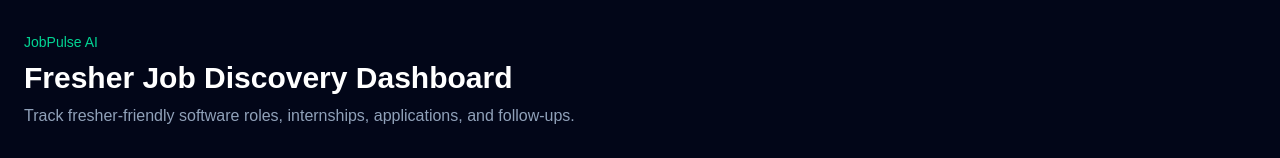
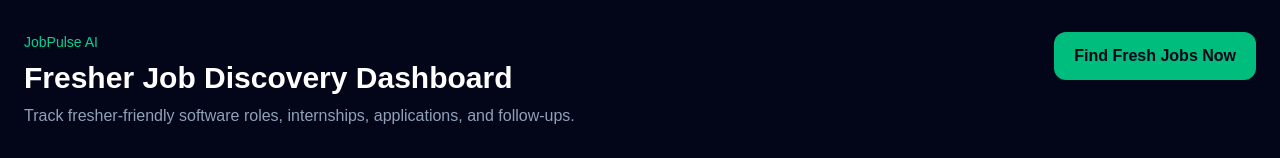
Before and after one commit to mrigakshi-chib/jobpulse-ai, a Next.js app in the folder frontend/: page / in a window 1280 px wide. Shown: the top 158 px of the page. Built offline with nearby package versions, Linux system fonts and the light colour scheme; no server answers.

Commit message:
Add fresh jobs search button

```diff
--- a/frontend/app/page.tsx
+++ b/frontend/app/page.tsx
@@ -26,12 +26,33 @@ type Job = {
   resume_version?: string | null;
 };
 
-type TabKey = "priority" | "saved" | "applied" | "internships" | "not_interested";
+type TabKey =
+  | "priority"
+  | "saved"
+  | "applied"
+  | "internships"
+  | "not_interested";
 
 type ApplicationUpdateInput = {
   follow_up_date: string | null;
   resume_version: string | null;
   notes: string | null;
+};
+
+type ScrapeRunResult = {
+  message?: string;
+  total_fetched?: number;
+  inserted?: number;
+  inserted_jobs?: number;
+  duplicates?: number;
+  skipped_duplicates?: number;
+  result?: {
+    total_fetched?: number;
+    inserted?: number;
+    inserted_jobs?: number;
+    duplicates?: number;
+    skipped_duplicates?: number;
+  };
 };
 
 const API_URL = process.env.NEXT_PUBLIC_API_URL;
@@ -53,14 +74,19 @@ const NOT_INTERESTED_JOBS_URL = `${API_URL}/jobs/?status=not_relevant`;
 
 export default function Home() {
   const [stats, setStats] = useState<JobStats | null>(null);
+
   const [priorityJobs, setPriorityJobs] = useState<Job[]>([]);
   const [internshipJobs, setInternshipJobs] = useState<Job[]>([]);
   const [savedJobs, setSavedJobs] = useState<Job[]>([]);
   const [appliedJobs, setAppliedJobs] = useState<Job[]>([]);
   const [notInterestedJobs, setNotInterestedJobs] = useState<Job[]>([]);
+
   const [activeTab, setActiveTab] = useState<TabKey>("priority");
   const [loading, setLoading] = useState(true);
   const [updatingJobId, setUpdatingJobId] = useState<number | null>(null);
+
+  const [scrapeRunning, setScrapeRunning] = useState(false);
+  const [scrapeMessage, setScrapeMessage] = useState<string | null>(null);
 
   async function loadDashboard() {
     try {
@@ -157,6 +183,44 @@ export default function Home() {
     }
   }
 
+  async function runFreshJobsSearch() {
+    try {
+      setScrapeRunning(true);
+      setScrapeMessage("Searching for fresh jobs...");
+
+      const response = await fetch(`${API_URL}/scheduler/run-now`, {
+        method: "POST",
+      });
+
+      if (!response.ok) {
+        throw new Error("Failed to run scraper");
+      }
+
+      const data: ScrapeRunResult = await response.json();
+
+      const inserted =
+        data.inserted ??
+        data.inserted_jobs ??
+        data.result?.inserted ??
+        data.result?.inserted_jobs;
+
+      const fetched = data.total_fetched ?? data.result?.total_fetched;
+
+      await loadDashboard();
+
+      setScrapeMessage(
+        `Fresh search complete. Fetched ${
+          fetched ?? "some"
+        } jobs and inserted ${inserted ?? "some"} new matches.`
+      );
+    } catch (error) {
+      console.error("Failed to run fresh jobs search", error);
+      setScrapeMessage("Could not run fresh jobs search. Please try again.");
+    } finally {
+      setScrapeRunning(false);
+    }
+  }
+
   const tabs = useMemo(
     () => [
       {
@@ -224,7 +288,8 @@ export default function Home() {
   return (
     <main className="min-h-screen bg-slate-950 text-white">
       <section className="mx-auto max-w-7xl px-6 py-8">
-        <div className="mb-8">
+        <div className="mb-8 flex flex-col gap-4 md:flex-row md:items-start md:justify-between">
+          <div>
             <p className="text-sm text-emerald-400 font-medium">JobPulse AI</p>
             <h1 className="text-3xl font-bold mt-2">
               Fresher Job Discovery Dashboard
@@ -233,6 +298,19 @@ export default function Home() {
               Track fresher-friendly software roles, internships, applications,
               and follow-ups.
             </p>
+
+            {scrapeMessage && (
+              <p className="text-sm text-slate-300 mt-3">{scrapeMessage}</p>
+            )}
+          </div>
+
+          <button
+            onClick={runFreshJobsSearch}
+            disabled={scrapeRunning}
+            className="bg-emerald-500 hover:bg-emerald-400 disabled:opacity-50 text-slate-950 font-semibold px-5 py-3 rounded-xl"
+          >
+            {scrapeRunning ? "Searching..." : "Find Fresh Jobs Now"}
+          </button>
         </div>
 
         {stats && (
```
Lines whose indentation alone changed are shown as unchanged.
